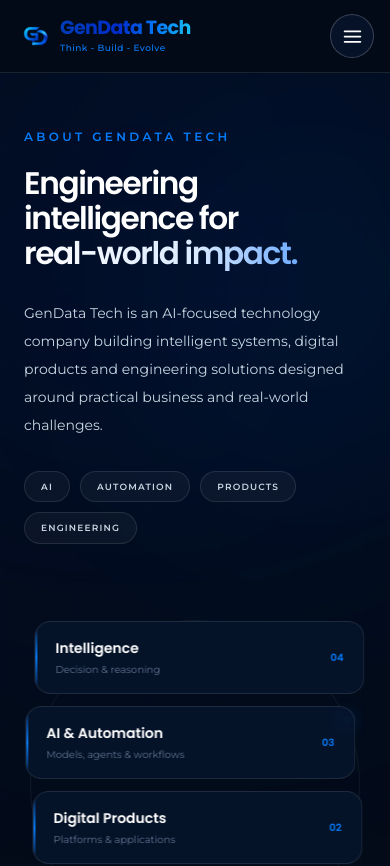
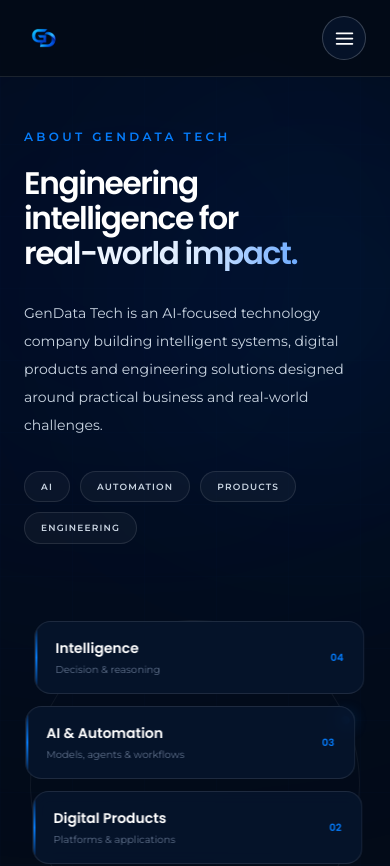
Before and after one commit to aravinthk1504/gendata-techv2, a Next.js app: page /de/about in a window 390 px wide. Shown: the top 866 px of the page. Built offline with nearby package versions, Linux system fonts and the light colour scheme.

Commit message:
style(parity): restore original Vite navbar and hero proportions

```diff
--- a/src/components/layout/Navbar.jsx
+++ b/src/components/layout/Navbar.jsx
@@ -69,7 +69,7 @@ export default function Navbar({ lang = "en", navigation = {} }) {
     >
       <nav
         aria-label="Main navigation"
-        className="relative z-[80] mx-auto flex min-h-[72px] w-full max-w-[1400px] items-center justify-between gap-2 px-4 py-3 sm:min-h-[80px] sm:px-6 lg:min-h-[88px] lg:px-10"
+        className="relative z-[80] mx-auto flex min-h-[76px] w-full max-w-[1400px] items-center justify-between gap-2 px-6 py-4 sm:min-h-[80px] lg:min-h-[88px] lg:px-10"
       >
         {/* LOGO AND WORDMARK */}
         <Link
@@ -87,16 +87,16 @@ export default function Navbar({ lang = "en", navigation = {} }) {
             unoptimized
             className="h-10 w-10 shrink-0 object-contain sm:h-12 sm:w-12 lg:h-16 lg:w-16"
           />
-          <span className="flex min-w-0 flex-col">
+          <span className="hidden min-w-0 flex-col sm:flex">
             <span
-              className="whitespace-nowrap bg-clip-text font-heading text-[16px] font-bold leading-none tracking-[-0.03em] text-transparent min-[375px]:text-[19px] sm:text-[21px]"
+              className="whitespace-nowrap bg-clip-text font-heading text-[21px] font-bold leading-none tracking-[-0.03em] text-transparent"
               style={{
                 backgroundImage: "linear-gradient(90deg, #003DB8 0%, #002DCC 45%, #057CFA 75%, #18BDF2 100%)",
               }}
             >
               GenData Tech
             </span>
-            <span className="mt-1 hidden font-body text-[9px] font-medium tracking-[0.05em] text-[#057CFA] min-[375px]:block sm:text-[10px]">
+            <span className="mt-1 font-body text-[10px] font-medium tracking-[0.05em] text-[#057CFA]">
               Think - Build - Evolve
             </span>
           </span>
```
